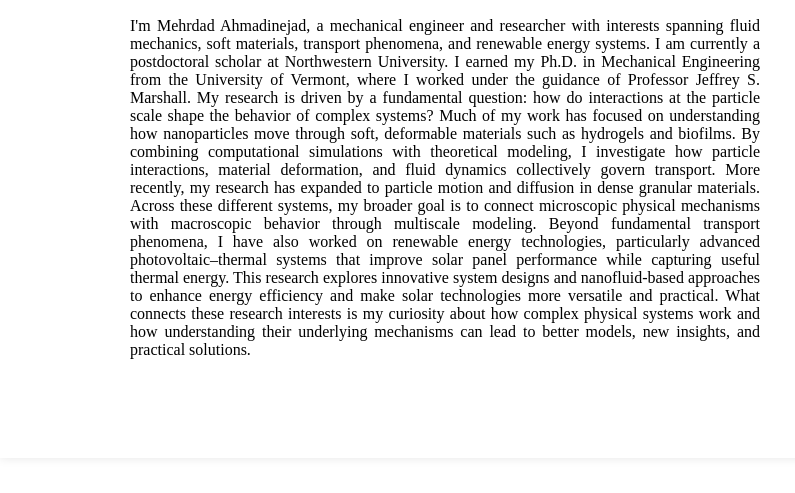
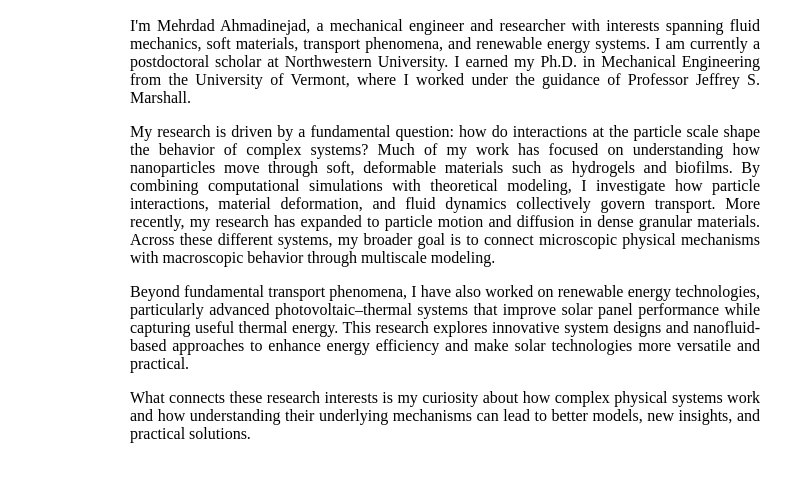
Before and after one commit to Mehrdad-Ahmadinejad/mehrdad-ahmadinejad.github.io, a plain HTML site: page index.html in a window 1280 px wide. Shown: the part 480-973 px from the top of the page, 0-795 px from the left. Drawn offline with Linux system fonts and the light colour scheme.

Commit message:
Update index.html

```diff
--- a/index.html
+++ b/index.html
@@ -34,13 +34,42 @@
             <div class="welcome-text">
             <h2>Welcome</h2>
             <p>
-                I'm Mehrdad Ahmadinejad, a mechanical engineer and researcher with interests spanning fluid mechanics, soft materials, transport phenomena, and renewable energy systems. I am currently a postdoctoral scholar at Northwestern University. I earned my Ph.D. in Mechanical Engineering from the University of Vermont, where I worked under the guidance of Professor Jeffrey S. Marshall.
+                I'm Mehrdad Ahmadinejad, a mechanical engineer and researcher with interests
+                spanning fluid mechanics, soft materials, transport phenomena, and renewable energy systems.
+                I am currently a postdoctoral scholar at Northwestern University.
+                I earned my Ph.D. in Mechanical Engineering from the University of Vermont,
+                where I worked under the guidance of Professor Jeffrey S. Marshall.
 
-                My research is driven by a fundamental question: how do interactions at the particle scale shape the behavior of complex systems? Much of my work has focused on understanding how nanoparticles move through soft, deformable materials such as hydrogels and biofilms. By combining computational simulations with theoretical modeling, I investigate how particle interactions, material deformation, and fluid dynamics collectively govern transport. More recently, my research has expanded to particle motion and diffusion in dense granular materials. Across these different systems, my broader goal is to connect microscopic physical mechanisms with macroscopic behavior through multiscale modeling.
+            </p>
 
-                Beyond fundamental transport phenomena, I have also worked on renewable energy technologies, particularly advanced photovoltaic–thermal systems that improve solar panel performance while capturing useful thermal energy. This research explores innovative system designs and nanofluid-based approaches to enhance energy efficiency and make solar technologies more versatile and practical.
+            <p>
+                My research is driven by a fundamental question: how do interactions
+                at the particle scale shape the behavior of complex systems?
+                Much of my work has focused on understanding how nanoparticles move through soft,
+                deformable materials such as hydrogels and biofilms.
+                By combining computational simulations with theoretical modeling,
+                I investigate how particle interactions, material deformation,
+                and fluid dynamics collectively govern transport. More recently,
+                my research has expanded to particle motion and diffusion in dense granular materials.
+                Across these different systems, my broader goal is to connect microscopic physical
+                mechanisms with macroscopic behavior through multiscale modeling.
 
-                What connects these research interests is my curiosity about how complex physical systems work and how understanding their underlying mechanisms can lead to better models, new insights, and practical solutions.
+            </p>
+
+
+            <p>
+                Beyond fundamental transport phenomena, I have also worked on renewable energy technologies,
+                particularly advanced photovoltaic–thermal systems that improve solar panel
+                performance while capturing useful thermal energy. This research explores
+                innovative system designs and nanofluid-based approaches to enhance energy
+                efficiency and make solar technologies more versatile and practical.
+            </p>
+
+
+            <p>
+                What connects these research interests is my curiosity about how complex physical systems
+                work and how understanding their underlying mechanisms can lead to better models,
+                new insights, and practical solutions.
             </p>
             </div>
             <div class="contact-box">
```
